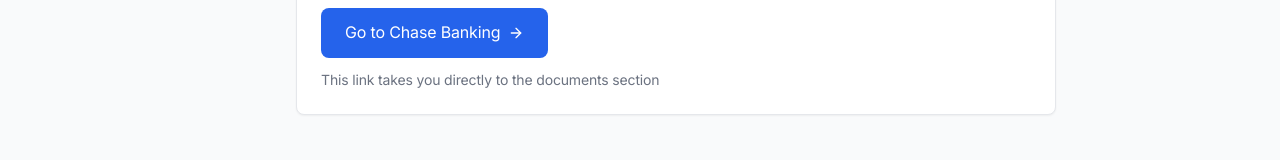
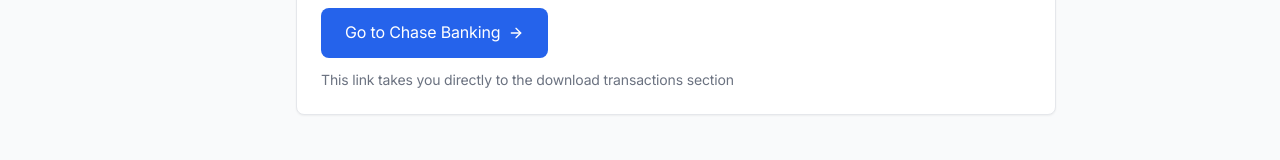
Before and after one commit to troggy-labs/cashcheck, a Next.js app: page /guide/chase in a window 1280 px wide. Shown: the part 528-688 px from the top of the page. Built offline with nearby package versions, Linux system fonts and the light colour scheme.

Commit message:
fix chase link

```diff
--- a/app/guide/chase/page.tsx
+++ b/app/guide/chase/page.tsx
@@ -77,7 +77,7 @@
                   Go to Chase's secure website and sign into your account:
                 </p>
                 <a
-                  href="https://secure.chase.com/web/auth/dashboard#/dashboard/documents/myDocs/index;mode=documents"
+                  href="https://secure.chase.com/web/auth/dashboard#/dashboard/accountDetails/downloadAccountTransactions/index"
                   target="_blank"
                   rel="noopener noreferrer"
                   className="inline-flex items-center bg-blue-600 text-white px-6 py-3 rounded-lg hover:bg-blue-700 transition-colors"
@@ -86,7 +86,7 @@
                   <ArrowRight className="w-4 h-4 ml-2" />
                 </a>
                 <p className="text-sm text-gray-500 mt-3">
-                  This link takes you directly to the documents section
+                  This link takes you directly to the download transactions section
                 </p>
               </div>
             </div>
--- a/components/WelcomeOnboarding.tsx
+++ b/components/WelcomeOnboarding.tsx
@@ -78,7 +78,7 @@
             <div>
               <h4 className="font-semibold text-blue-900 mb-2">Quick tip:</h4>
               <div className="text-sm text-blue-800 space-y-1">
-                <p><strong>Chase:</strong> Log in to <a href="https://secure.chase.com/web/auth/dashboard#/dashboard/documents/myDocs/index;mode=documents" target="_blank" rel="noopener noreferrer" className="text-blue-600 hover:text-blue-800 underline">chase.com</a> → Account Activity → Download → CSV format</p>
+                <p><strong>Chase:</strong> Log in to <a href="https://secure.chase.com/web/auth/dashboard#/dashboard/accountDetails/downloadAccountTransactions/index" target="_blank" rel="noopener noreferrer" className="text-blue-600 hover:text-blue-800 underline">chase.com</a> → Account Activity → Download → CSV format</p>
                 <p><strong>Venmo:</strong> Go to <a href="https://account.venmo.com/statement" target="_blank" rel="noopener noreferrer" className="text-blue-600 hover:text-blue-800 underline">venmo.com</a> → Settings → Privacy → Export Transaction History</p>
               </div>
             </div>
```
